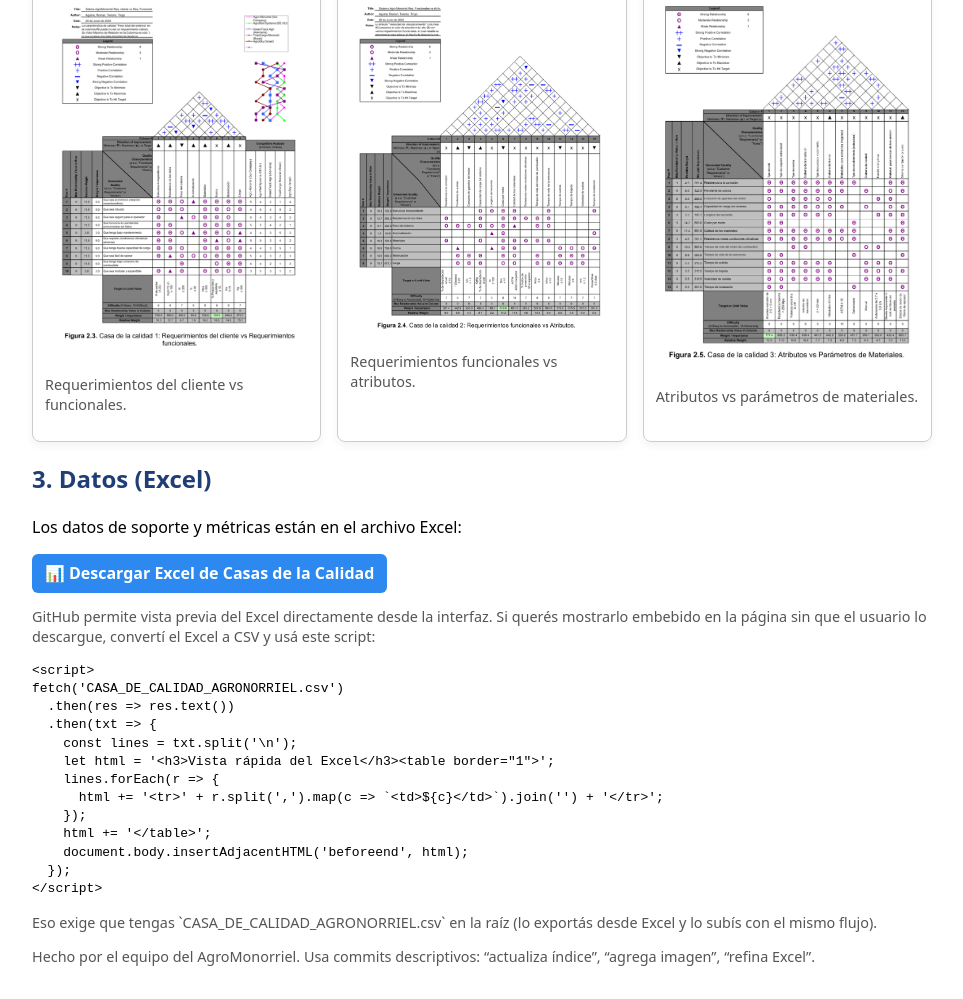
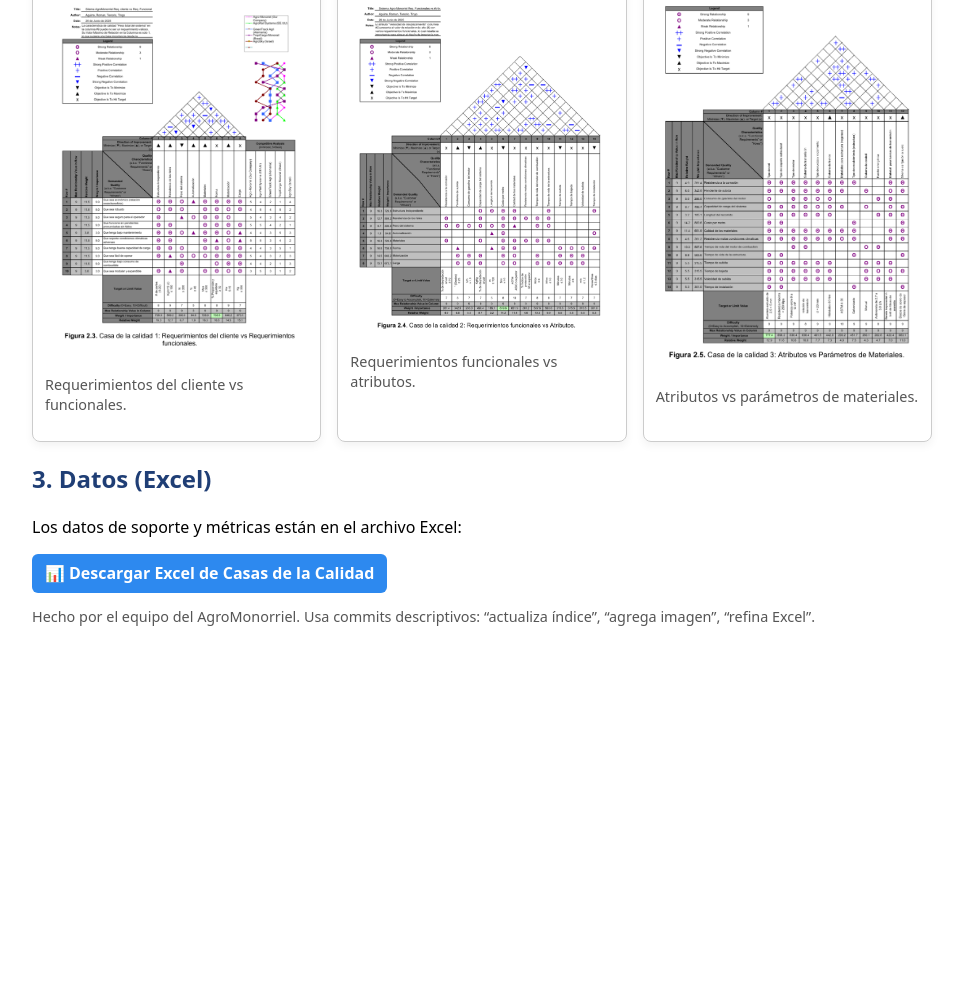
Before and after one commit to Alejoct332/CASAS-DE-LA-CALIDAD-PROYECTO-AGROMONORRIEL, a plain HTML site: page index.html in a window 1280 px wide. Shown: the part 440-1439 px from the top of the page, without its empty margins (158-1121 px from the left). After the commit the page ends 1099 px from the top, so only its background shows below. Drawn offline with Linux system fonts and the light colour scheme; files whose address does not match are found by name.

Commit message:
Update index.html

```diff
--- a/index.html
+++ b/index.html
@@ -55,23 +55,6 @@
     <p class="download">
       <a class="button" href="CASA_DE_CALIDAD_AGRONORRIEL.xlsx" download>📊 Descargar Excel de Casas de la Calidad</a>
     </p>
-    <p class="small">GitHub permite vista previa del Excel directamente desde la interfaz. Si querés mostrarlo embebido en la página sin que el usuario lo descargue, convertí el Excel a CSV y usá este script:</p>
-
-    <pre><code>&lt;script>
-fetch('CASA_DE_CALIDAD_AGRONORRIEL.csv')
-  .then(res => res.text())
-  .then(txt => {
-    const lines = txt.split('\n');
-    let html = '&lt;h3>Vista rápida del Excel&lt;/h3>&lt;table border="1">';
-    lines.forEach(r => {
-      html += '&lt;tr>' + r.split(',').map(c => `&lt;td>${c}&lt;/td>`).join('') + '&lt;/tr>';
-    });
-    html += '&lt;/table>';
-    document.body.insertAdjacentHTML('beforeend', html);
-  });
-&lt;/script></code></pre>
-
-    <p class="small">Eso exige que tengas `CASA_DE_CALIDAD_AGRONORRIEL.csv` en la raíz (lo exportás desde Excel y lo subís con el mismo flujo).</p>
   </section>
 
   <footer>
```
